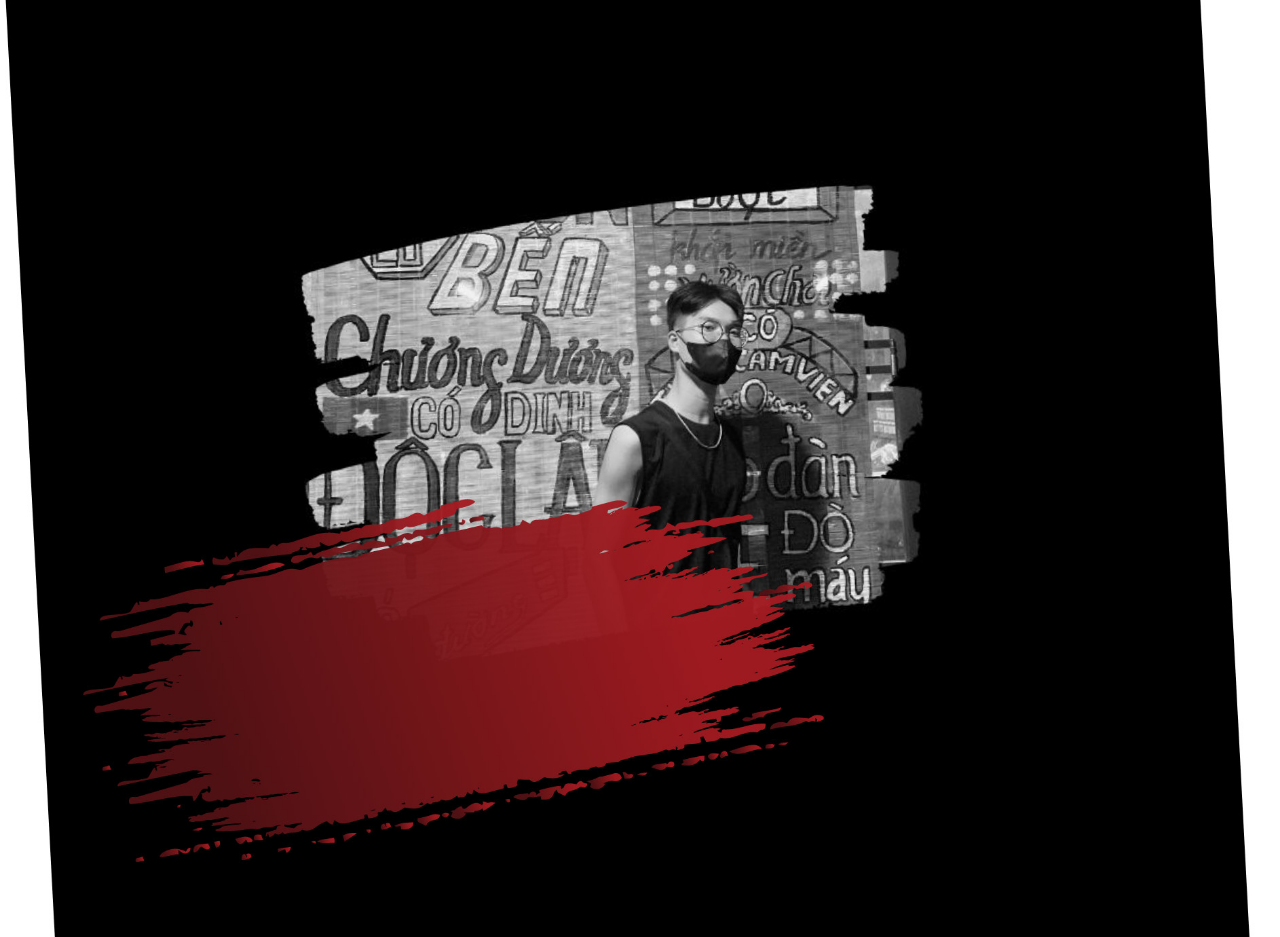
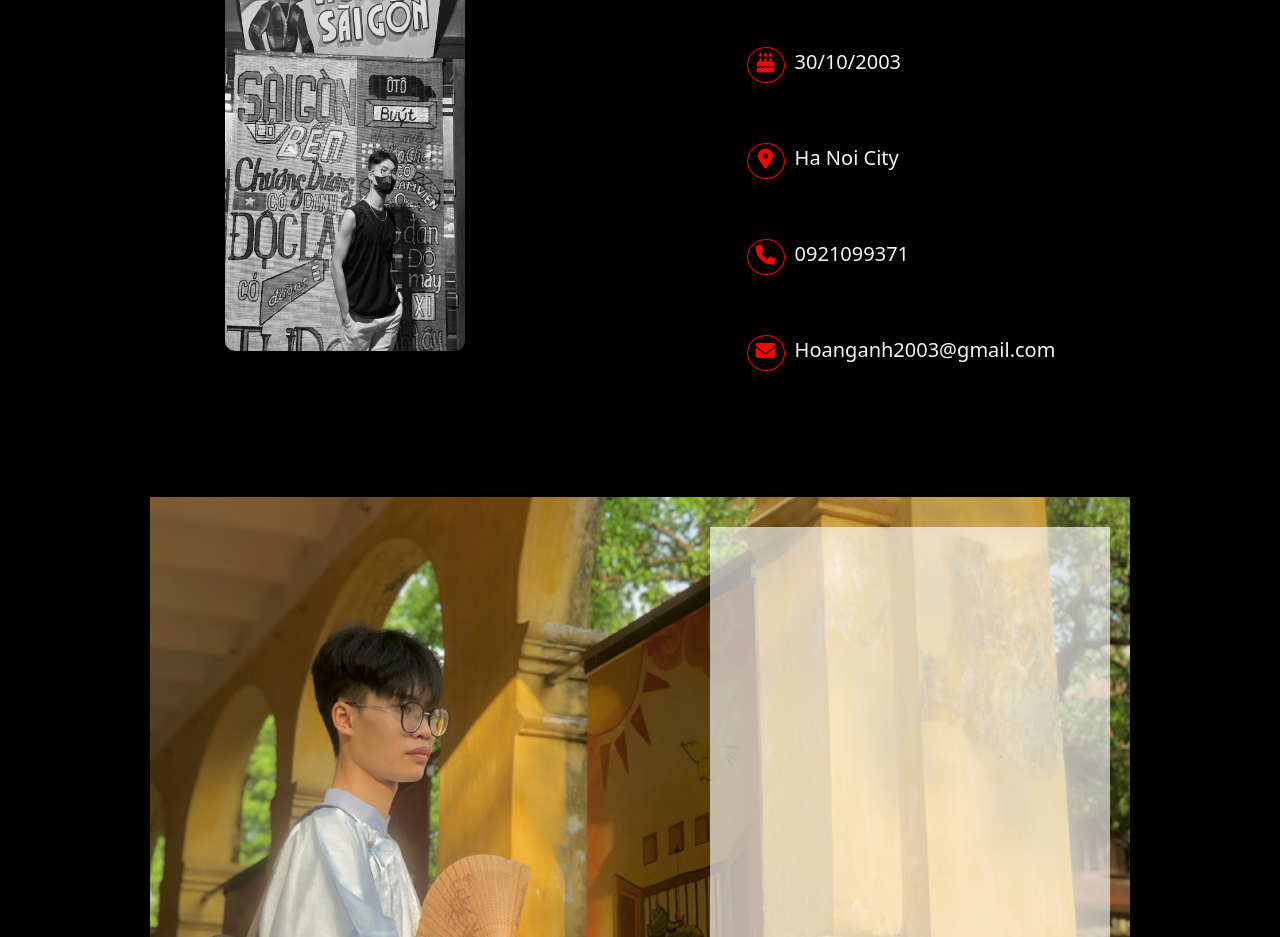
Before and after one commit to phamduc1507/Web-HoangAnh, a plain HTML site: page index.html in a window 1280 px wide. Shown: the part 645-1582 px from the top of the page. Drawn offline with nearby package versions, Linux system fonts and the light colour scheme.

Commit message:
upload source code

```diff
--- a/css/style.css
+++ b/css/style.css
@@ -56,7 +56,7 @@ table {
 }
 .Introduce-yourself-top{
 	width: 100%;
-	padding: 50px 0px 80px 40px;
+	padding: 120px 0px 120px 40px;
 }
 .Introduce-yourself .right{
 	font-size: 30px;
@@ -96,3 +96,44 @@ table {
 	justify-content: space-evenly;
 	flex-wrap: wrap;
 }
+#About{
+	background-color: black;
+	width: 100%;
+	display: flex;
+	justify-content: center;
+	padding: 30px 0px 50px 0px;
+}
+.form-right input{
+	height: 40px;
+	margin-bottom: 15px;
+}
+.form-right input:last-child{
+	margin-bottom: 0px;
+}
+.img-left{
+	width: 50%;
+}
+.img-left img{
+	width: 240px;
+	height: 400px;
+	border-radius: 10px;
+}
+.intro li{
+	color: aliceblue;
+	font-size: 20px;
+	margin-bottom: 50px;
+	display: flex;
+}
+.intro li .icon{
+	width: 38px;
+	height: 36px;
+	border: 1px solid red;
+	border-radius: 50%;
+	text-align: center;
+	margin-right: 10px;
+}
+.intro li .icon i{
+	width: 20px;
+	height: 20px;
+	color: red;
+}
--- a/index.html
+++ b/index.html
@@ -16,8 +16,16 @@
   <script src="./main.js"></script>
 </head>
 
-<body>
-  <nav class="navbar navbar-expand-sm bg-dark navbar-dark">
+<body style="padding: 0px 150px 0px 150px; background-color: black;">
+  <style>
+    *{
+      margin: 0px ;
+      padding: 0px;
+      box-sizing: border-box;
+    }
+  </style>
+
+    <nav class="navbar navbar-expand-sm bg-dark navbar-dark fixed-top">
       <div class="container-fluid">
         <a class="navbar-brand" href="#">
           <img src="./image/ảnh/logo.png" alt="Avatar Logo" style="width:40px;" class="rounded-pill">
@@ -42,15 +50,15 @@
     <div class="Introduce-yourself-top">
       <span class="right">Hi !! MY NAME IS </span>
       <span class="left">HOÀNG ANH</span>
-      <h2 style="font-size: 30px; font-weight: bold;">I'AM GRAPHIC DESIGNER</h2>
-      <h3 style="font-size: 30px; font-weight: bold; margin-top: 50px;">Wish you have have a happy experience in my
+      <h2 style="font-size: 30px; font-weight: bold; margin-top: 20px;">I'AM GRAPHIC DESIGNER</h2>
+      <h3 style="font-size: 30px; font-weight: bold; margin-top: 90px;">Wish you have have a happy experience in my
         designer. hehe</h3>
     </div>
     <p></p>
     <div class="social-media">
-      <h4>Contact and follow me via Social Network pages</h4>
+      <h4 style="font-size: 15px;">Contact and follow me via Social Network pages</h4>
       <div class="flex">
-        <a href="">
+        <a href="https://www.facebook.com/profile.php?id=100053744499982">
           <i class="fa-brands fa-facebook"></i>
         </a>
         <a href="">
@@ -62,14 +70,51 @@
       </div>
     </div>
   </div>
-  <div id="About" class="img">
-    <img src="./image/ảnh/ảnh about me.jpg" alt="About Me">
+  <div id="About" >
+    <div class="img-left">
+      <img src="./image/ảnh/ảnh nền 1.jpg" alt="">
     </div>
-  <div id="nen" class="img">
+    <ul class="intro">
+      <li>
+        <div class="icon">
+          <img src="./image/ảnh/logo.png" alt="" height="20" width="20">
+        </div>
+        <p>Nguyễn Hoàng Anh</p>
+      </li>
+      <li>
+        <div class="icon">
+          <i class="fa-solid fa-cake-candles"></i>
+        </div>
+        <p>30/10/2003</p>
+      </li>
+      <li>
+        <div class="icon">
+          <i class="fa-solid fa-location-dot"></i>
+        </div>
+        <p>Ha Noi City</p>
+      </li>
+      <li>
+        <div class="icon">
+          <i class="fa-solid fa-phone"></i>
+        </div>
+        <p>0921099371</p>
+      </li>
+      <li>
+        <div class="icon">
+          <i class="fa-solid fa-envelope"></i>
+        </div>
+        <p>Hoanganh2003@gmail.com</p>
+      </li>
+    </ul>
+
+  </div>
+  <div id="nen" class="img" style="position: relative;">
     <img src="./image/ảnh/ảnh nền.jpg" alt="Ảnh nền">
+    <img src="./image/ảnh/tải xuống.jpg" alt="" style="position: absolute; width: 400px;
+    height: 500px; opacity: 65%; top: 30px; right: 20px;">
   </div>
   <div id="skill" class="img">
-    <img src="./image/ảnh/ 4.jpg" alt="Skill">
+    <img src="./image/ảnh/ảnh 4.jpg" alt="Skill">
   </div>
   <div id="skill" class="img">
     <img src="./image/ảnh/ảnh 5.jpg" alt="Skill">
@@ -78,7 +123,7 @@
     <img src="./image/ảnh/ảnh 6.jpg" alt="Skill">
   </div>
   <div style="background-color: black; text-align: center;" id="contact">
-    <h1 style="font-family: Arial, Helvetica, sans-serif; font-weight: bold; color: white;padding: 30px 0px;">CONTACT ME
+    <h1 style="font-family: Arial, Helvetica, sans-serif; font-weight: bold; color: white;padding: 30px 0px 50px 0px;">CONTACT ME
     </h1>
     <form action="">
       <div class="form-main" style="display: flex;width: 40%; margin: 0 auto; flex-wrap: wrap; justify-content: space-evenly;">
@@ -88,18 +133,18 @@
           <input style="border-radius: 10px;" type="text" placeholder="Your Phone">
         </div>
         <div  class="form-left">
-          <input type="text" placeholder="Your Message" style="height: 88px;border-radius: 10px;">
+          <input type="text" placeholder="Your Message" style="padding-bottom: 125px;border-radius: 10px;">
         </div>
       </div>
-      <input type="submit" value="send"
-        style="background-color: crimson; margin: 30px 0px 50px 0px; width: 60px; border-radius: 10px;">
+      <input type="submit" value="Send"
+        style="background-color: crimson; margin: 50px 0px 70px 0px; width: 100px; border-radius: 10px; font-size: 20px; color: white;">
     </form>
   </div>
   <nav class="navbar navbar-expand-sm bg-dark navbar-dark" class="footer">
     <div class="container-fluid">
       <ul class="nav">
         <li class="nav-item">
-          <a class="nav-link" href="">
+          <a class="nav-link" href="https://www.facebook.com/profile.php?id=100053744499982">
             <i class="fa-brands fa-facebook"></i>
           </a>
         </li>
@@ -114,7 +159,7 @@
           </a>
         </li>
       </ul>
-      <a style="border:3px solid red; border-radius: 10px;" class="navbar-brand" href="#">
+      <a style="border:3px solid red; border-radius: 10px; background-color: gray; padding: 0px 20px;" class="navbar-brand" href="#">
         Back To Top
       </a>
     </div>
```
Also changed, not shown: image/ảnh/tải xuống.jpg (added). Lines whose indentation alone changed are shown as unchanged.
